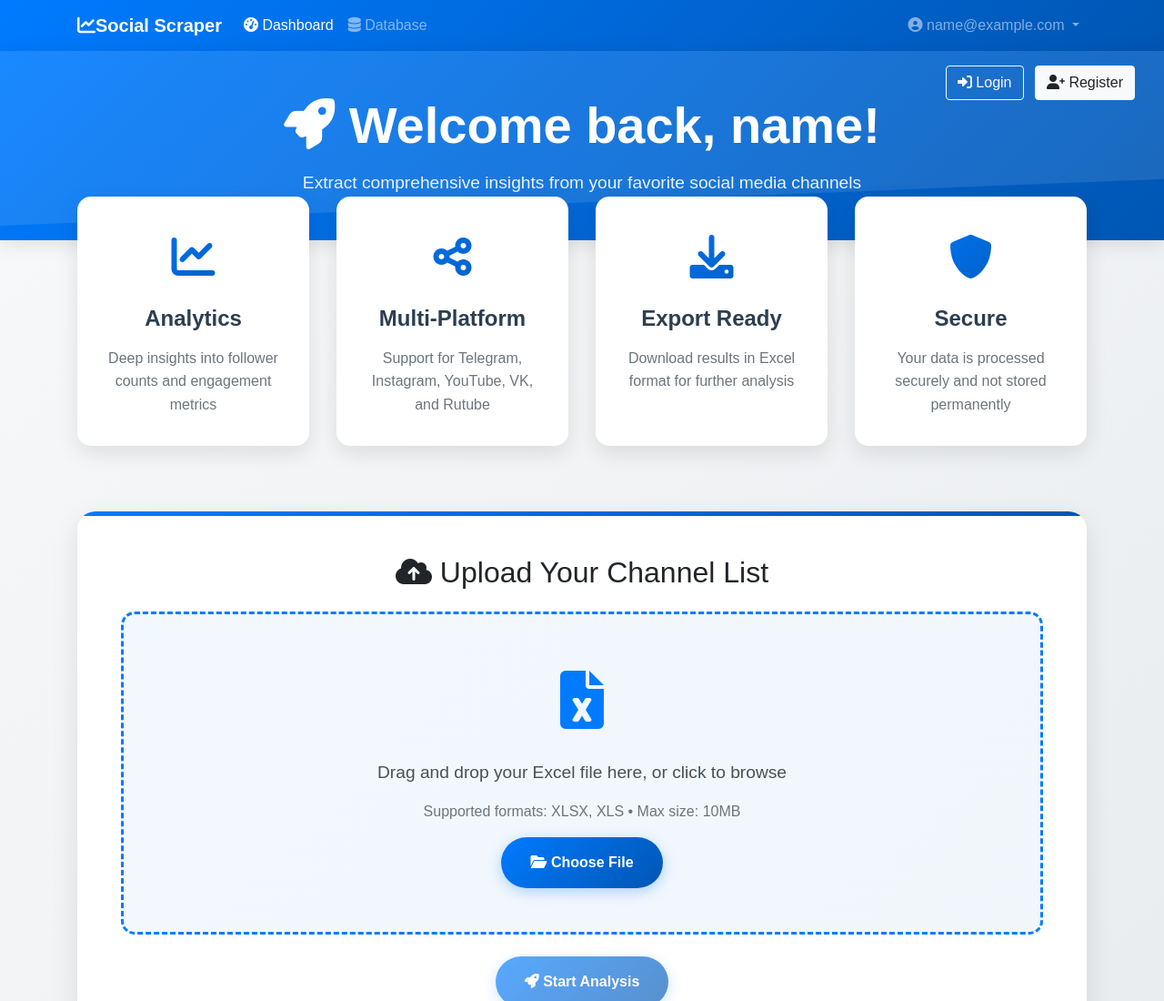
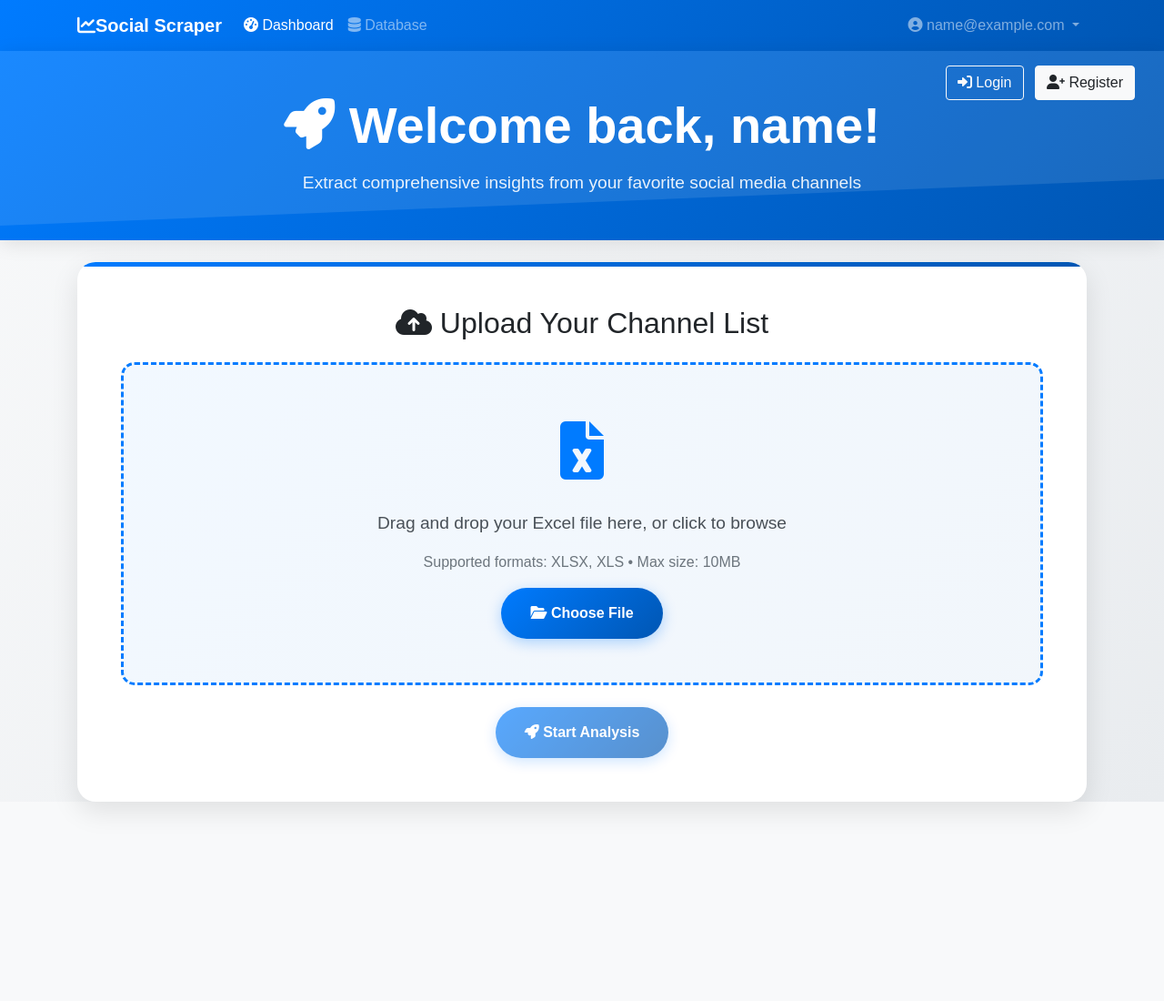
Before and after one commit to solrac97gr/social-scraper, a plain HTML site: page public/dashboard.html in a window 1280 px wide. Shown: the top 1100 px of the page at 91% size. After the commit the page ends 929 px from the top, so only its background shows below. Drawn offline with nearby package versions, Linux system fonts and the light colour scheme; no server answers; sample sign-in values are in the browser's storage.

Commit message:
feat: Remove feature cards section from dashboard for a cleaner layout

```diff
--- a/public/dashboard.html
+++ b/public/dashboard.html
@@ -481,46 +481,7 @@
 		</div>
 
 		<div class="container">
-			<!-- Feature Cards -->
-			<div class="row feature-cards animate__animated animate__fadeInUp">
-				<div class="col-lg-3 col-md-6 mb-4">
-					<div class="feature-card">
-						<div class="icon">
-							<i class="fas fa-chart-line"></i>
-						</div>
-						<h4 id="feature1Title">Analytics</h4>
-						<p id="feature1Desc">Deep insights into follower counts and engagement metrics</p>
-					</div>
-				</div>
-				<div class="col-lg-3 col-md-6 mb-4">
-					<div class="feature-card">
-						<div class="icon">
-							<i class="fas fa-share-alt"></i>
-						</div>
-						<h4 id="feature2Title">Multi-Platform</h4>
-						<p id="feature2Desc">Support for Telegram, Instagram, YouTube, VK, and Rutube</p>
-					</div>
-				</div>
-				<div class="col-lg-3 col-md-6 mb-4">
-					<div class="feature-card">
-						<div class="icon">
-							<i class="fas fa-download"></i>
-						</div>
-						<h4 id="feature3Title">Export Ready</h4>
-						<p id="feature3Desc">Download results in Excel format for further analysis</p>
-					</div>
-				</div>
-				<div class="col-lg-3 col-md-6 mb-4">
-					<div class="feature-card">
-						<div class="icon">
-							<i class="fas fa-shield-alt"></i>
-						</div>
-						<h4 id="feature4Title">Secure</h4>
-						<p id="feature4Desc">Your data is processed securely and not stored permanently</p>
-					</div>
-				</div>
-			</div>
-
+			<br/>
 			<!-- Upload Section -->
 			<div class="upload-section animate__animated animate__fadeInUp">
 				<h2 class="text-center mb-4" id="uploadSectionTitle">
```
